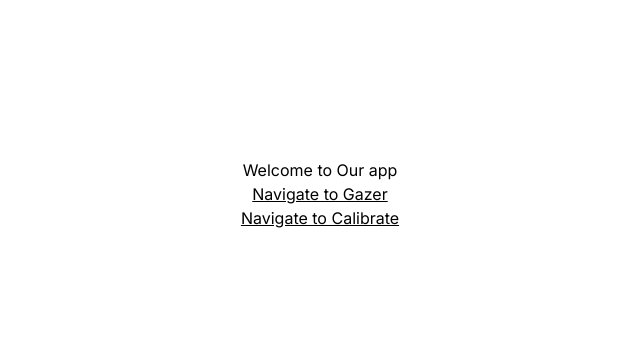
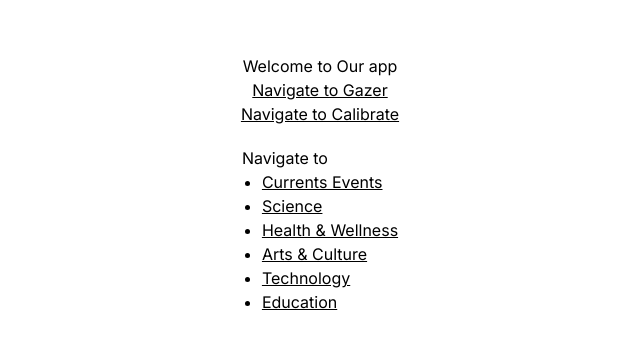
Before and after one commit to Dhyaneshwar/Personalised-Reading-Assistant, a Next.js app: page / in a window 1280 px wide. Shown: the part 181-530 px from the top of the page, without its empty margins (320-960 px from the left). Built offline with nearby package versions, Linux system fonts and the light colour scheme.

Commit message:
feat: making topic and contents dynamic

```diff
--- /dev/null
+++ b/app/[topicId]/[contentId]/page.js
@@ -0,0 +1,20 @@
+"use client";
+import ContentPage from "@/components/Content";
+import EyeTracker from "@/components/EyeTracker";
+import { contents } from "@/lib/data";
+import { useParams } from "next/navigation";
+import React from "react";
+
+function ContentContainer() {
+  const { contentId } = useParams();
+  const { title, content } = contents.find(({ id }) => id === contentId);
+  return (
+    <>
+      <div className="flex justify-center">{title}</div>
+      <EyeTracker />
+      <ContentPage content={content} />
+    </>
+  );
+}
+
+export default ContentContainer;
--- /dev/null
+++ b/app/[topicId]/page.js
@@ -0,0 +1,26 @@
+"use client";
+import { useParams } from "next/navigation";
+import Link from "next/link";
+import React from "react";
+import { topics } from "@/lib/data";
+
+function TopicPage() {
+  const { topicId } = useParams();
+  const { contents } = topics.find(({ id }) => id === topicId);
+  return (
+    <>
+      <div className="flex justify-center">
+        <ul>
+          Navigate to
+          {contents.map(({ id, title }) => (
+            <li key={id}>
+              <Link href={`/${topicId}/${id}`}>{title}</Link>
+            </li>
+          ))}
+        </ul>
+      </div>
+    </>
+  );
+}
+
+export default TopicPage;
--- a/app/page.js
+++ b/app/page.js
@@ -1,5 +1,6 @@
 import React from "react";
 import Link from "next/link";
+import { topics } from "@/lib/data";
 
 function HomePage() {
   return (
@@ -11,6 +12,16 @@ function HomePage() {
       <Link href="/calibrate" className="underline">
         Navigate to Calibrate
       </Link>
+      <ul className="m-5 list-disc text-left">
+        Navigate to
+        {topics.map((topic) => (
+          <li key={topic.id} className="ml-5">
+            <Link href={`/${topic.id}`} className="underline">
+              {topic.title}
+            </Link>
+          </li>
+        ))}
+      </ul>
     </div>
   );
 }
--- a/components/Content.jsx
+++ b/components/Content.jsx
@@ -3,7 +3,7 @@ import { useState } from "react";
 import QuestionModal from "./QuestionModal";
 import SummaryModal from "./SummaryModal";
 
-function ContentPage() {
+function ContentPage({ content }) {
   const [isSummaryOpen, setIsSummaryOpen] = useState(false);
   const [isQuestionOpen, setIsQuestionOpen] = useState(false);
 
@@ -39,7 +39,8 @@ function ContentPage() {
             style={{ wordSpacing: "2rem" }}
             id="ContentArea"
           >
-            News is information about current events. This may be provided
+            {content ||
+              `News is information about current events. This may be provided
             through many different media: word of mouth, printing, postal
             systems, broadcasting, electronic communication, or through the
             testimony of observers and witnesses to events. News is sometimes
@@ -57,7 +58,7 @@ function ContentPage() {
             became established in Europe during the early modern period. In the
             20th century, radio and television became an important means of
             transmitting news. Whilst in the 21st, the internet has also begun
-            to play a similar role.
+            to play a similar role.`}
           </div>
         </div>
         <div className="flex gap-14 justify-center">
--- /dev/null
+++ b/lib/data.js
@@ -0,0 +1,105 @@
+export const topics = [
+  {
+    id: "t1",
+    title: "Currents Events",
+    contents: [
+      {
+        id: "c1",
+        title: "Current Events 1",
+      },
+      {
+        id: "c2",
+        title: "Current Events 2",
+      },
+      {
+        id: "c3",
+        title: "Current Events 3",
+      },
+      {
+        id: "c4",
+        title: "Current Events 4",
+      },
+      {
+        id: "c5",
+        title: "Current Events 5",
+      },
+      {
+        id: "c6",
+        title: "Current Events 6",
+      },
+    ],
+  },
+  {
+    id: "t2",
+    title: "Science",
+  },
+  {
+    id: "t3",
+    title: "Health & Wellness",
+  },
+  {
+    id: "t4",
+    title: "Arts & Culture",
+  },
+  {
+    id: "t5",
+    title: "Technology",
+  },
+  {
+    id: "t6",
+    title: "Education",
+  },
+];
+
+const content = `News is information about current events. This may be provided
+            through many different media: word of mouth, printing, postal
+            systems, broadcasting, electronic communication, or through the
+            testimony of observers and witnesses to events. News is sometimes
+            called &apos;hard news&apos; to differentiate it from soft media.
+            Common topics for news reports include war, government, politics,
+            education, health, the environment, economy, business, fashion,
+            entertainment, and sport, as well as quirky or unusual events.
+            Government proclamations, concerning royal ceremonies, laws, taxes,
+            public health, and criminals, have been dubbed news since ancient
+            times. Technological and social developments, often driven by
+            government communication and espionage networks, have increased the
+            speed with which news can spread, as well as influenced its content.
+            Throughout history, people have transported new information through
+            oral means. Having developed in China over centuries, newspapers
+            became established in Europe during the early modern period. In the
+            20th century, radio and television became an important means of
+            transmitting news. Whilst in the 21st, the internet has also begun
+            to play a similar role.`;
+
+export const contents = [
+  {
+    id: "c1",
+    title: "Current Events 1",
+    content,
+  },
+  {
+    id: "c2",
+    title: "Current Events 2",
+    content,
+  },
+  {
+    id: "c3",
+    title: "Current Events 3",
+    content,
+  },
+  {
+    id: "c4",
+    title: "Current Events 4",
+    content,
+  },
+  {
+    id: "c5",
+    title: "Current Events 5",
+    content,
+  },
+  {
+    id: "c6",
+    title: "Current Events 6",
+    content,
+  },
+];
```
